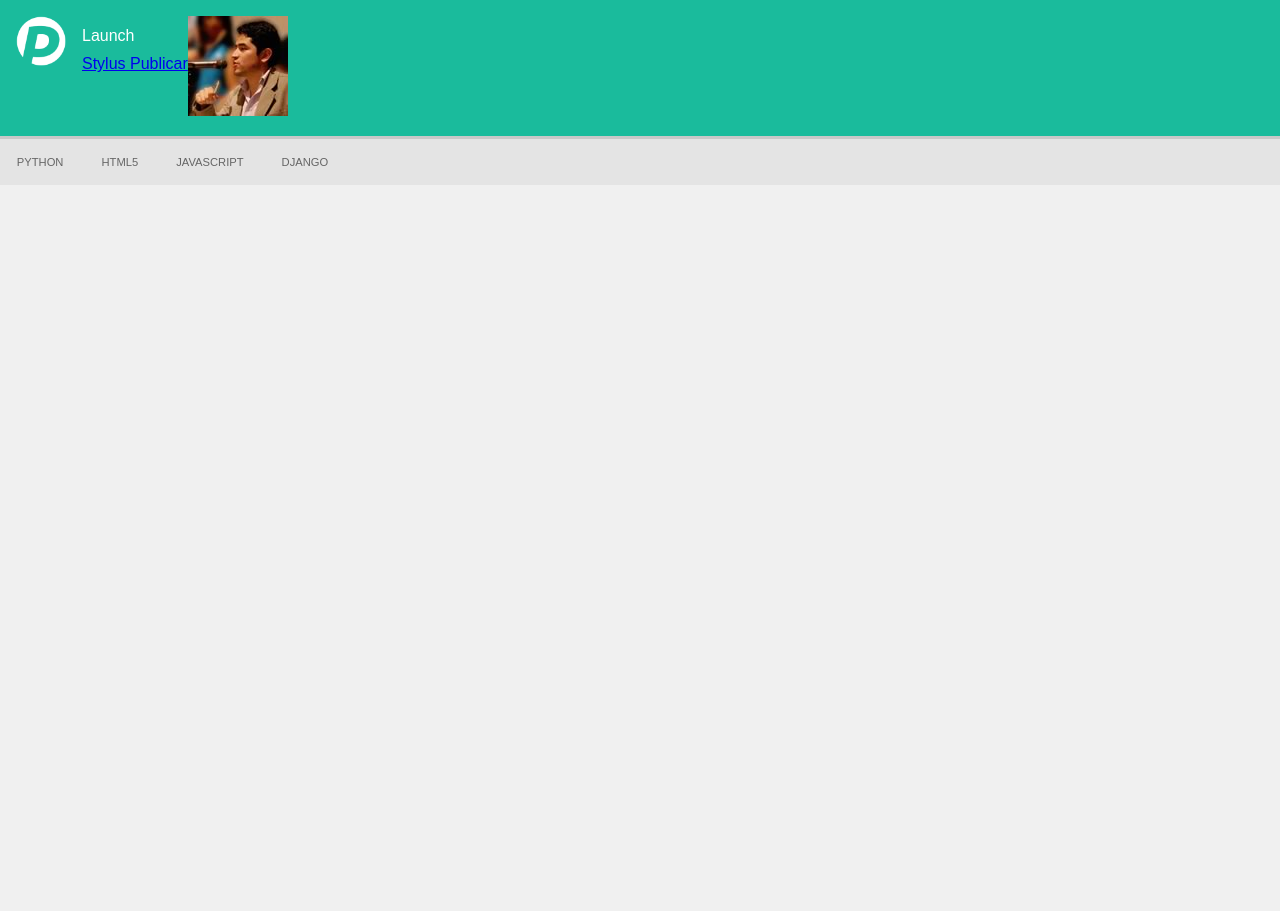
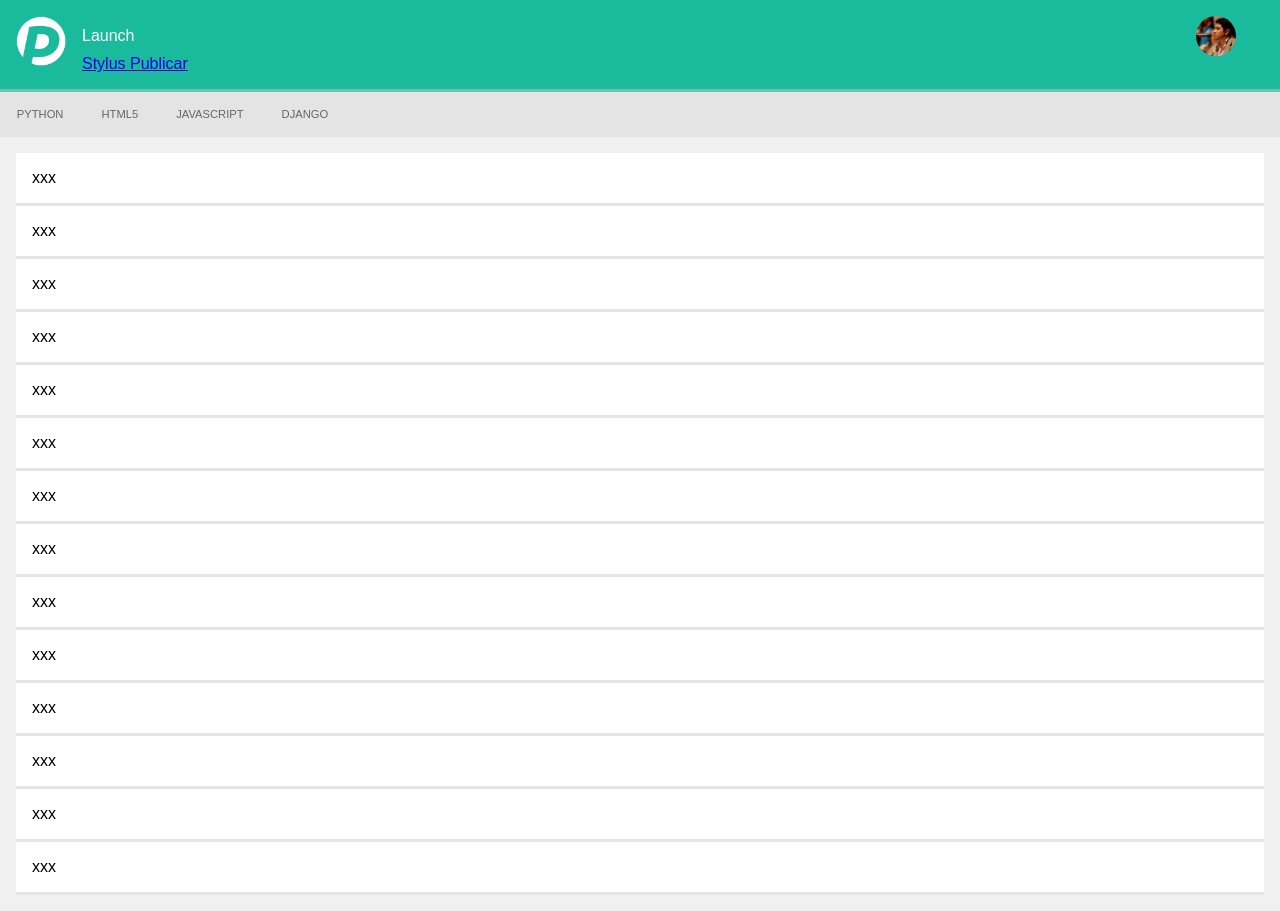
Before and after one commit to jokinL/frontend2, a plain HTML site: page index.html in a window 1280 px wide. Before the commit the page ends 800 px from the top, so only its background shows below. Drawn offline with Linux system fonts and the light colour scheme.

Commit message:
Style
Genenral style header, Nav, Section, Article

```diff
--- a/css/general.styl
+++ b/css/general.styl
@@ -4,6 +4,10 @@ grisOscuro = #E4E4E4
 grisOscuroSombra = #C8C8C8
 grisNav = #656565
 newGreen = #1abb9c
+
+contentPadding()
+	padding 1em
+
 /*
 ############################################################
 ############################################################
@@ -24,28 +28,44 @@ header
 	background-color newGreen
 	padding 1em
 	overflow auto
+	position fixed
+	width 100%
+	border-bottom 3px solid rgba(200, 200, 200, 0.5);
 	figure
 		float left
 		a
 			padding-right 1em
 			img
 				width 50px
+	/*###############################
+	TITULAR
+	###############################*/
 	.titular
 		float left
 		h1
 			font-size 1em
 			font-weight normal
 			color white
+	/*###############################
+	AVATAR
+	###############################*/
+	.usuario
+		float right
+		.avatar
+			img
+				width 40%
+				border-radius 50%
+
 /*
 ############################################################
 ############################################################
-HEADER
+NAV
 ############################################################
 ############################################################
 */
 nav
 	background-color grisOscuro
-	border-top solid 3px grisOscuroSombra
+	padding-top: 91px;
 	ul
 		margin 0
 		padding 0
@@ -64,3 +84,19 @@ nav
 			&:first-child
 				a
 					padding-left 1.5em
+/*
+############################################################
+############################################################
+SECTION
+############################################################
+############################################################
+*/
+section
+	contentPadding()
+	/*###############################
+	SECTION
+	###############################*/
+	article
+		contentPadding()
+		background-color white
+		border-bottom solid 3px grisOscuro
--- a/index.html
+++ b/index.html
@@ -43,7 +43,20 @@
 		</ul>
 	</nav>
 	<section>
-		<article></article>
+		<article>xxx</article>
+		<article>xxx</article>
+		<article>xxx</article>
+		<article>xxx</article>
+		<article>xxx</article>
+		<article>xxx</article>
+		<article>xxx</article>
+		<article>xxx</article>
+		<article>xxx</article>
+		<article>xxx</article>
+		<article>xxx</article>
+		<article>xxx</article>
+		<article>xxx</article>
+		<article>xxx</article>
 	</section>
 	<footer></footer>
 </body>
```
Also changed, not shown: css/general.css.
